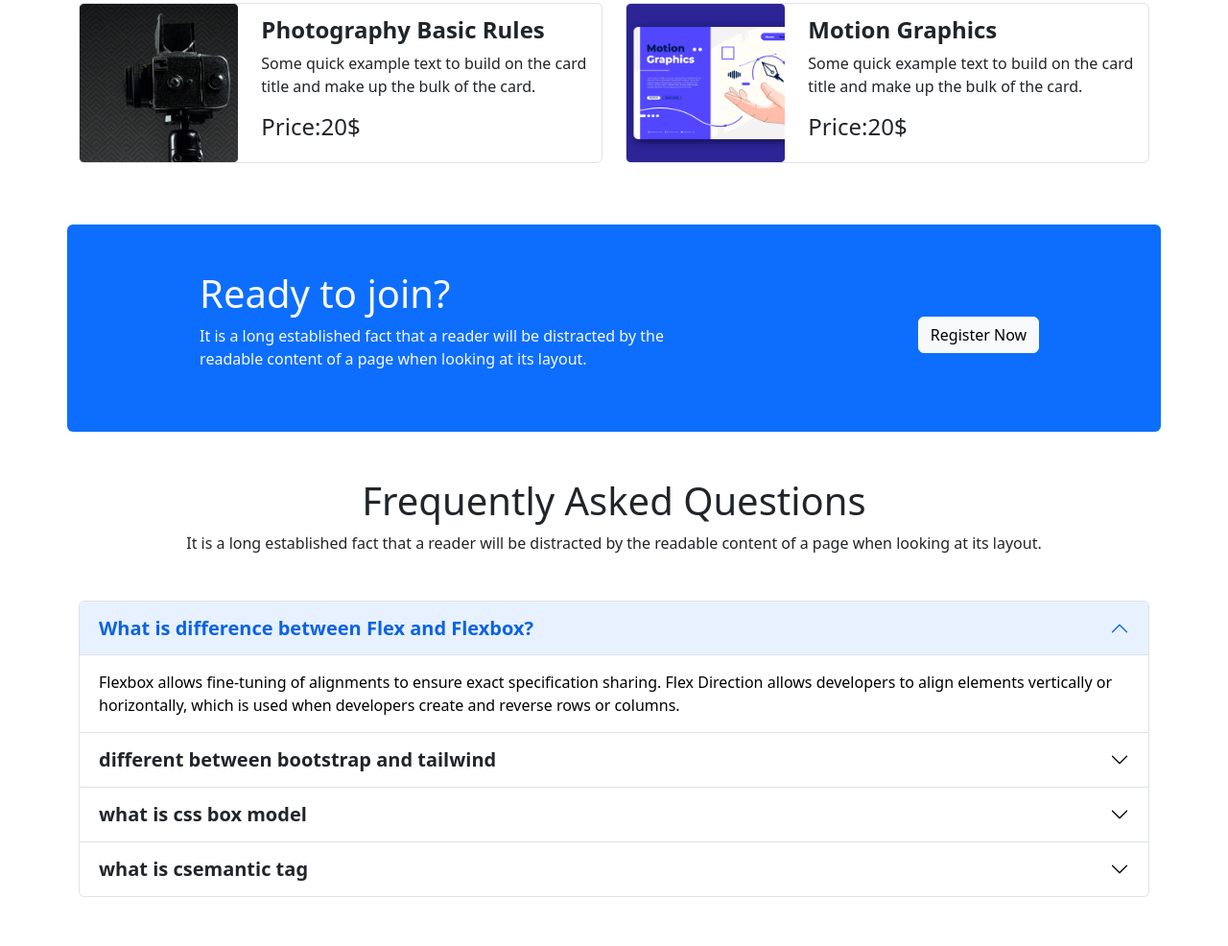
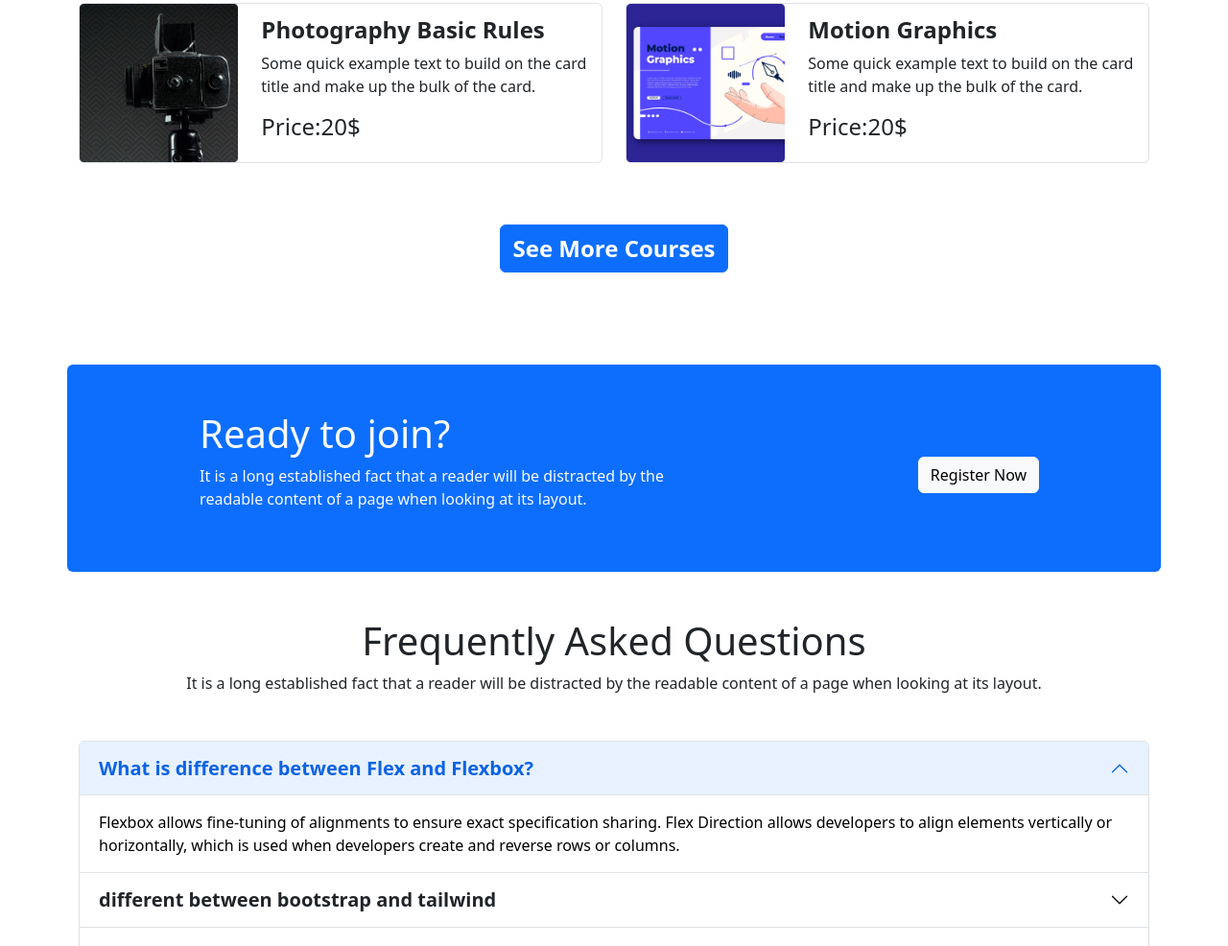
Before and after one commit to sajib63/assaignment-3, a plain HTML site: page index.html in a window 1280 px wide. Shown: the part 1387-2373 px from the top of the page at 96% size. Drawn offline with nearby package versions, Linux system fonts and the light colour scheme.

Commit message:
card area button add

```diff
--- a/index.html
+++ b/index.html
@@ -241,6 +241,10 @@
 
         </div>
 
+        <center>
+          <button class="btn btn-primary fw-semibold fs-4 mt-5 mb-5">See More Courses</button>
+        </center>
+
       </div>
     </section>
 
```
